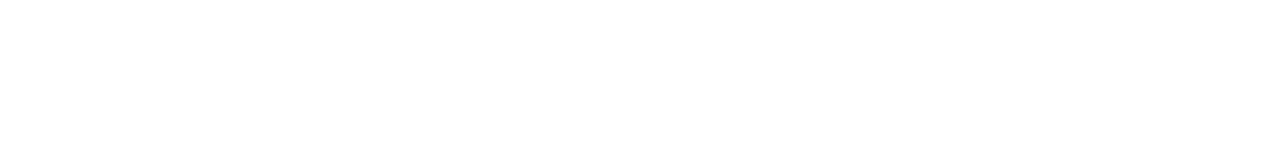
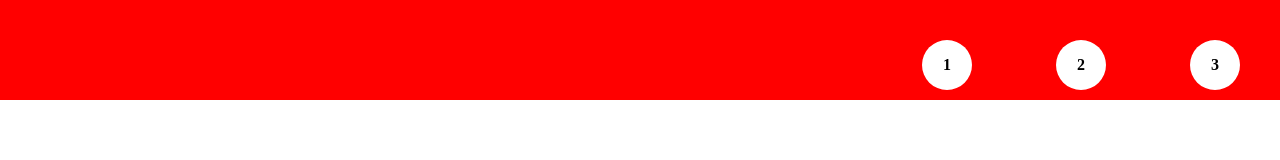
Before and after one commit to GCaringi/htmlcss-shoes, a plain HTML site: page index.html in a window 1280 px wide. Drawn offline with Linux system fonts and the light colour scheme.

Commit message:
Add nav-bar at top of page

```diff
--- a/css/style.css
+++ b/css/style.css
@@ -7,3 +7,45 @@
     padding: 0px;
     box-sizing: border-box;
 }
+
+/*-------------
+    Debug Zone
+---------------*/
+
+header{
+    min-height: 100px;
+    background-color: red;
+}
+/*-------------
+    Debug Zone
+---------------*/
+
+
+
+nav{
+    float: right
+}
+
+nav::after{
+    content: "";
+    display: table;
+    clear: both;
+}
+
+nav ul li{
+    display: inline-block;
+}
+
+nav ul li a{
+    display: inline-block;
+    background-color: white;
+    width: 50px;
+    height: 50px;
+    border-radius: 50%;
+    text-align: center;
+    line-height: 50px;
+    text-decoration: none;
+    color: inherit;
+    font-weight: bold;
+    margin: 40px 40px;
+}
--- a/index.html
+++ b/index.html
@@ -12,14 +12,24 @@
         <!-- Header that contains navbar -->
         <header>
             <!-- Navbar container -->
-
+             <nav>
+                <ul>
+                    <li><a href="#">1</a></li>
+                    <li><a href="#">2</a></li>
+                    <li><a href="#">3</a></li>
+                </ul>
+            </nav>
             <!-- /Navbar container -->
         </header>
         <!-- /Header that contains navbar -->
 
         <!-- Page sections -->
         <main>
+            <section></section>
 
+            <section></section>
+
+            <section></section>
         </main>
         <!-- /Page sections -->
         <!-- Empty footer -->
```
